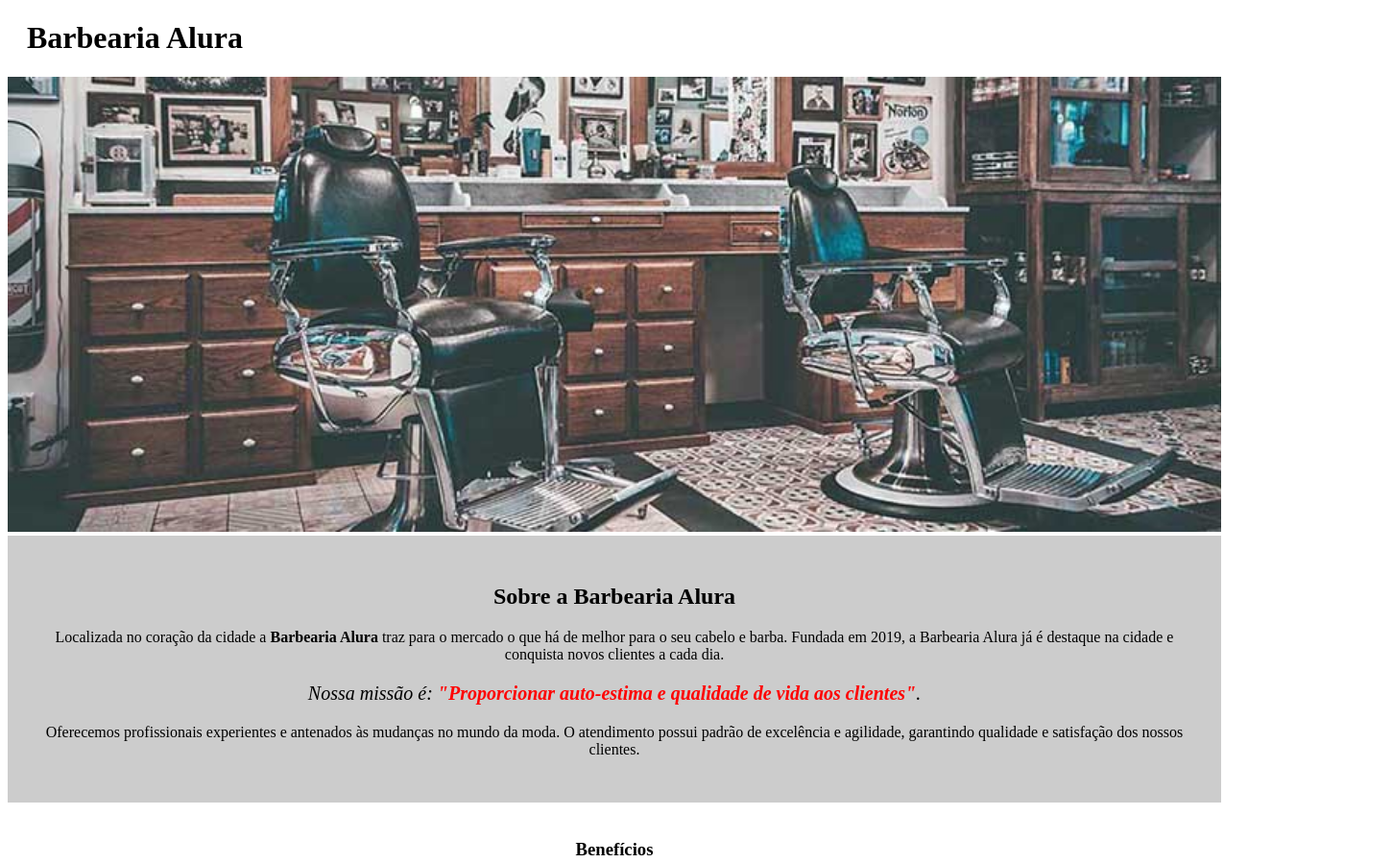
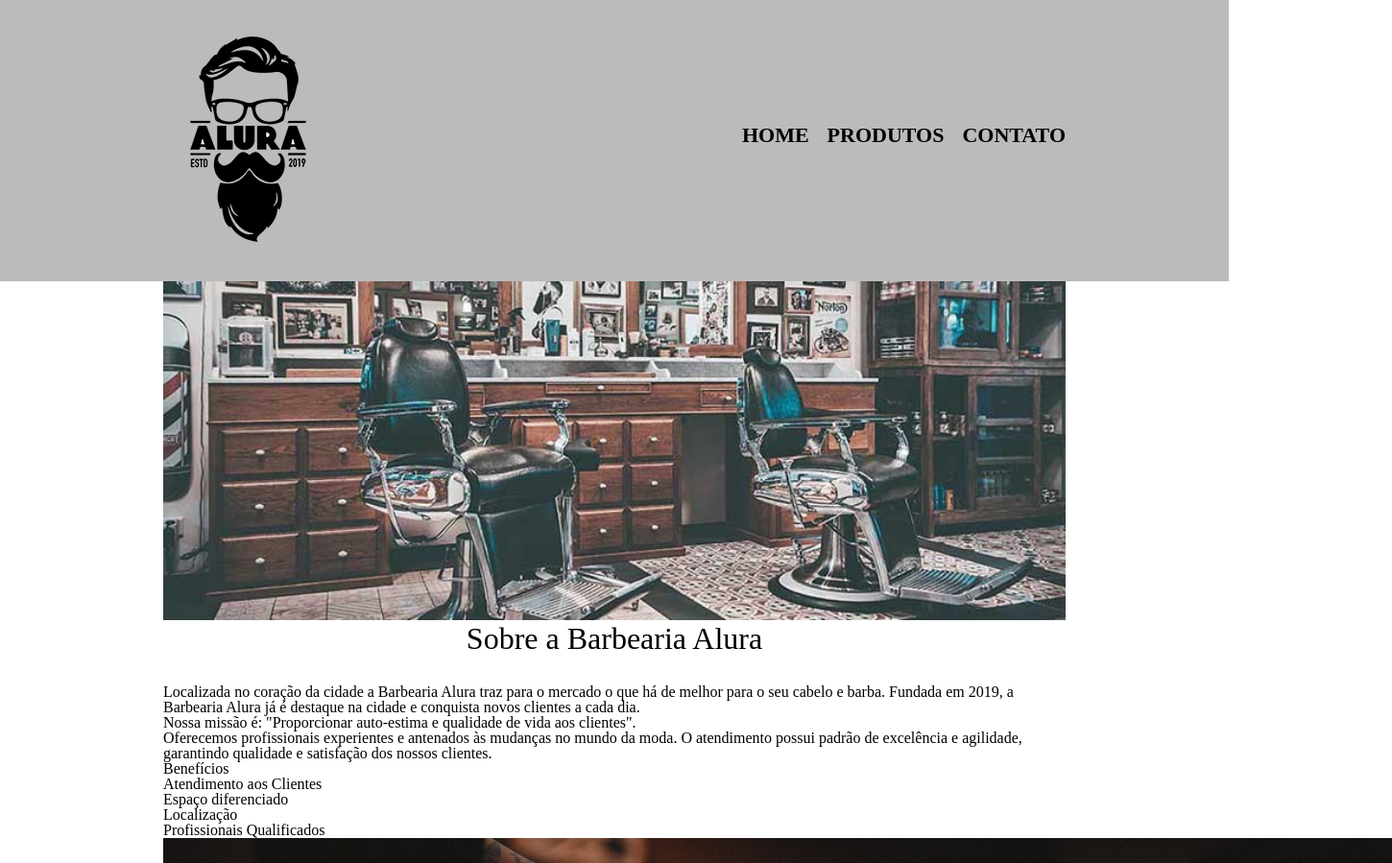
Before and after one commit to EricDoBom/Reposit-rio-Part4, a plain HTML site: page index.html in a window 1280 px wide. Shown: the top 899 px of the page at 96% size, 1450 px wide, since content can reach past the window. Drawn offline with Linux system fonts and the light colour scheme.

Commit message:
Add files via upload

```diff
--- a/index.html
+++ b/index.html
@@ -3,25 +3,37 @@
 	<head>
 		<meta charset="UTF-8">
 		<title>Barbearia Alura</title>
-		<link rel="stylesheet" href="style-home.css">
+		<link rel="stylesheet" href="reset.css">
+		<link rel="stylesheet" href="style.css">
 	</head>
 
 	<body>
 		<header>
-			<h1 class="titulo-principal">Barbearia Alura</h1>
+			<div class="caixa">
+				<h1><img src="logo.png" alt="Logo da Barbearia Alura"></h1>
+
+				<nav>
+					<ul>
+						<li><a href="index.html">Home</a></li>
+						<li><a href="produtos.html">Produtos</a></li>
+						<li><a href="contato.html">Contato</a></li>
+					</ul>
+				</nav>
+			</div>
 		</header>
-		<img id="banner" src="banner.jpg">
-		<div class="principal">
-			<h2 class="titulo-centralizado">Sobre a Barbearia Alura</h2>
+		<main>
+		<img class="banner" src="banner.jpg">
+		<section class="principal">
+			<h2 class="titulo-principal">Sobre a Barbearia Alura</h2>
 
 			<p>Localizada no coração da cidade a <strong>Barbearia Alura</strong> traz para o mercado o que há de melhor para o seu cabelo e barba. Fundada em 2019, a Barbearia Alura já é destaque na cidade e conquista novos clientes a cada dia.</p>
 
 			<p id="missao"><em>Nossa missão é: <strong>"Proporcionar auto-estima e qualidade de vida aos clientes"</strong>.</em></p>
 
 			<p>Oferecemos profissionais experientes e antenados às mudanças no mundo da moda. O atendimento possui padrão de excelência e agilidade, garantindo qualidade e satisfação dos nossos clientes.</p>
-		</div>
+		</section>
 
-		<div class="beneficios">
+		<section class="beneficios">
 			<h3 class="titulo-centralizado">Benefícios</h3>
 
 			<ul>
@@ -32,6 +44,14 @@
 			</ul>
 
 			<img src="beneficios.jpg" class="imagembeneficios">
-		</div>
+		</section>
+
+	</main>
+
+		<footer>
+			<img src="logo-branco.png" alt="Logo da Barbearia Alura">
+			<p class="copyright">&copy; Copyright Barbearia Alura - 2019</p>
+		</footer>
+
 	</body>
 </html>
--- a/style.css
+++ b/style.css
@@ -145,3 +145,15 @@ td,th{
 	border: 1px solid #000000;
 	padding:8px 15px ;
 }
+
+/*CSS DA PÁGINA PRINCIPAL ( inicial )*/
+
+.banner {
+	width: 100%;
+}
+.titulo-principal {
+	text-align: center;
+	font-size: 2em;
+	margin: 0 0 1em;
+
+}
```
